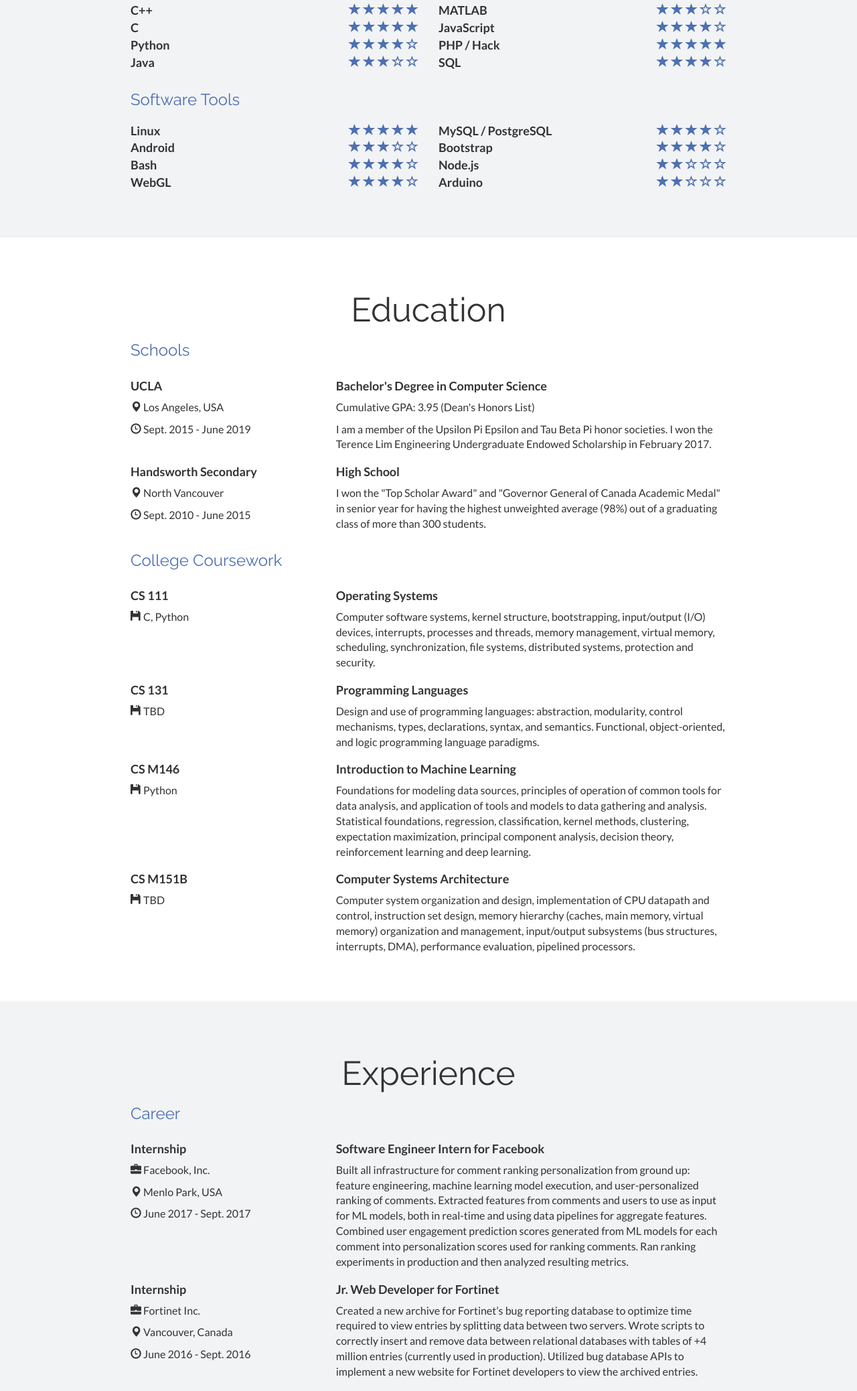
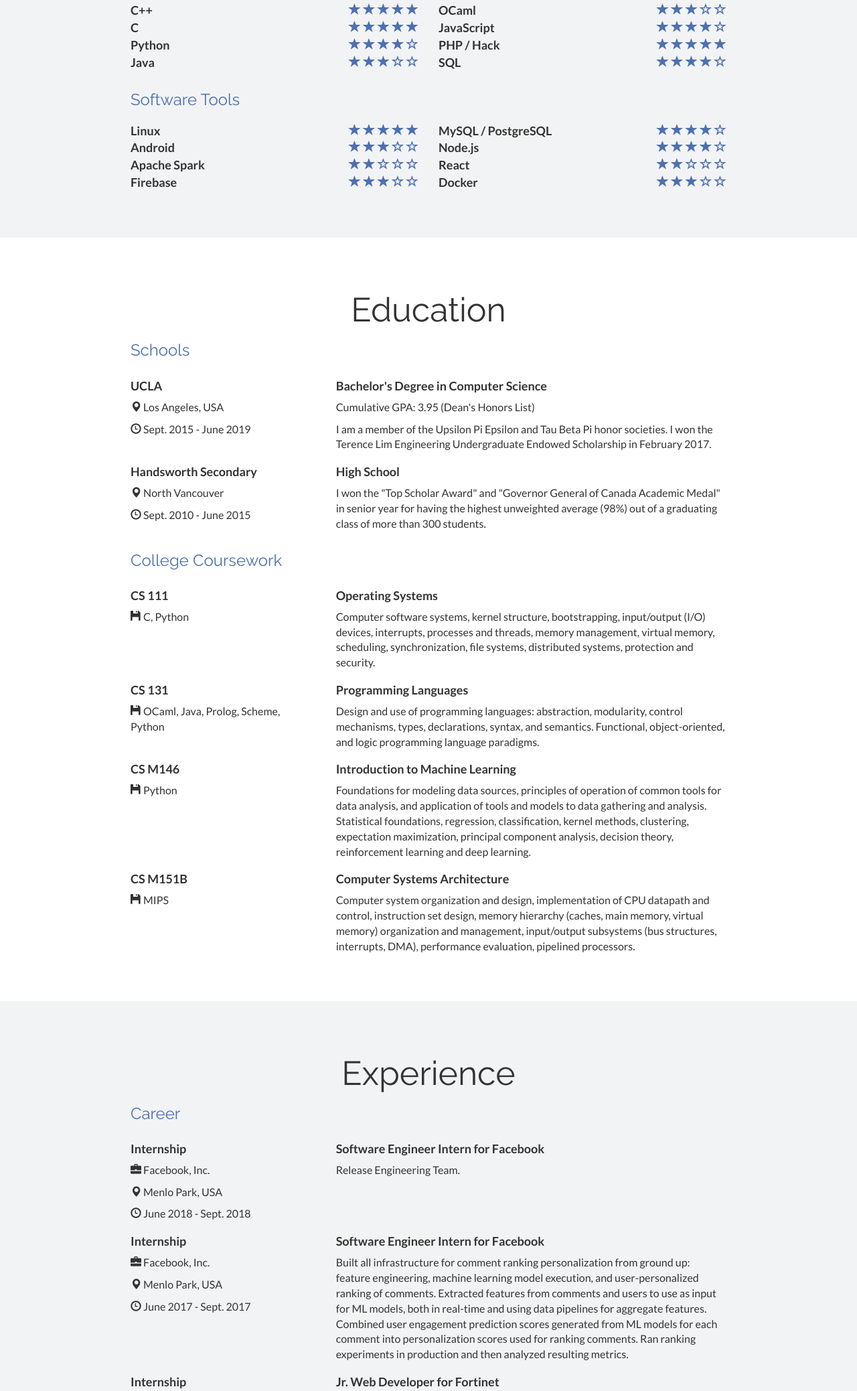
Before and after one commit to codeKaren/codeKaren.github.io, a plain HTML site: page index.html in a window 1280 px wide. Shown: the part 1506-3583 px from the top of the page at 67% size. Drawn offline with nearby package versions, Linux system fonts and the light colour scheme; some icons are missing.

Commit message:
Update resume, coursework, and UPE experience

```diff
--- a/index.html
+++ b/index.html
@@ -167,7 +167,7 @@
         <div class = "col-md-6">
         <ul class = "list-unstyled">
           <li>
-            <span class = "skill-title"> MATLAB </span>
+            <span class = "skill-title"> OCaml </span>
             <span class = "skill-rating">
               <span class = "glyphicon glyphicon-star"></span>
               <span class = "glyphicon glyphicon-star"></span>
@@ -234,22 +234,22 @@
             </span>
           </li>
           <li>
-            <span class = "skill-title"> Bash </span>
+            <span class = "skill-title"> Apache Spark </span>
+            <span class = "skill-rating">
+              <span class = "glyphicon glyphicon-star"></span>
+              <span class = "glyphicon glyphicon-star"></span>
+              <span class = "glyphicon glyphicon-star-empty"></span>
+              <span class = "glyphicon glyphicon-star-empty"></span>
+              <span class = "glyphicon glyphicon-star-empty"></span>
+            </span>
+          </li>
+          <li>
+            <span class = "skill-title"> Firebase </span>
             <span class = "skill-rating">
               <span class = "glyphicon glyphicon-star"></span>
               <span class = "glyphicon glyphicon-star"></span>
               <span class = "glyphicon glyphicon-star"></span>
-              <span class = "glyphicon glyphicon-star"></span>
               <span class = "glyphicon glyphicon-star-empty"></span>
-            </span>
-          </li>
-          <li>
-            <span class = "skill-title"> WebGL </span>
-            <span class = "skill-rating">
-              <span class = "glyphicon glyphicon-star"></span>
-              <span class = "glyphicon glyphicon-star"></span>
-              <span class = "glyphicon glyphicon-star"></span>
-              <span class = "glyphicon glyphicon-star"></span>
               <span class = "glyphicon glyphicon-star-empty"></span>
             </span>
           </li>
@@ -268,7 +268,7 @@
             </span>
           </li>
           <li>
-            <span class = "skill-title"> Bootstrap </span>
+            <span class = "skill-title"> Node.js </span>
             <span class = "skill-rating">
               <span class = "glyphicon glyphicon-star"></span>
               <span class = "glyphicon glyphicon-star"></span>
@@ -278,7 +278,7 @@
             </span>
           </li>
           <li>
-            <span class = "skill-title"> Node.js </span>
+            <span class = "skill-title"> React </span>
             <span class = "skill-rating">
               <span class = "glyphicon glyphicon-star"></span>
               <span class = "glyphicon glyphicon-star"></span>
@@ -288,11 +288,11 @@
             </span>
           </li>
           <li>
-            <span class = "skill-title"> Arduino </span>
+            <span class = "skill-title"> Docker </span>
             <span class = "skill-rating">
               <span class = "glyphicon glyphicon-star"></span>
               <span class = "glyphicon glyphicon-star"></span>
-              <span class = "glyphicon glyphicon-star-empty"></span>
+              <span class = "glyphicon glyphicon-star"></span>
               <span class = "glyphicon glyphicon-star-empty"></span>
               <span class = "glyphicon glyphicon-star-empty"></span>
             </span>
@@ -343,7 +343,7 @@
         <div class = "row">
           <div class = "col-md-4">
           <h4>CS 131</h4>
-          <p> <span class = "glyphicon glyphicon-floppy-disk"> </span> TBD </p>
+          <p> <span class = "glyphicon glyphicon-floppy-disk"> </span> OCaml, Java, Prolog, Scheme, Python </p>
           </div>
           <div class = "col-md-8">
           <h4>Programming Languages</h4>
@@ -363,7 +363,7 @@
         <div class = "row">
           <div class = "col-md-4">
           <h4>CS M151B</h4>
-          <p> <span class = "glyphicon glyphicon-floppy-disk"> </span> TBD </p>
+          <p> <span class = "glyphicon glyphicon-floppy-disk"> </span> MIPS </p>
           </div>
           <div class = "col-md-8">
           <h4>Computer Systems Architecture</h4>
@@ -377,6 +377,19 @@
       <div class = "container" id = "experience">
       <h2>Experience</h2>
         <h3>Career</h3>
+          <div class = "row">
+            <div class = "col-md-4">
+            <h4>Internship</h4>
+            <p> <span class = "glyphicon glyphicon-briefcase"> </span> Facebook, Inc. </p>
+            <p> <span class = "glyphicon glyphicon-map-marker"> </span> Menlo Park, USA </p>
+            <p><span class = "glyphicon glyphicon-time"></span> June 2018 - Sept. 2018</p>
+            </div>
+            <div class = "col-md-8">
+            <h4>Software Engineer Intern for Facebook</h4>
+            <p> Release Engineering Team.
+            </p>
+            </div>
+          </div>
           <div class = "row">
             <div class = "col-md-4">
             <h4>Internship</h4>
@@ -426,7 +439,7 @@
           </div>
           <div class = "col-md-8">
           <h4>Entrepreneurship Chair for Upsilon Pi Epsilon, California Beta Chapter</h4>
-          <p> Organize and obtain sponsorship for events such as StartupFair.LA (emailed over 150+ companies and raised over $2500 in sponsorship funds last year). Create events to promote entrepreneurship culture and allow students to network with start ups and tech companies. </p>
+          <p> Organize and obtain sponsorship for events such as StartupFair.LA (emailed over 150+ companies and raised over $2500 in sponsorship funds last year). Plan and host Founder's School, the largest university entrepreneurship conference in SoCal. </p>
           </div>
         </div>
         <div class = "row">
```
Also changed, not shown: 1 other file.
